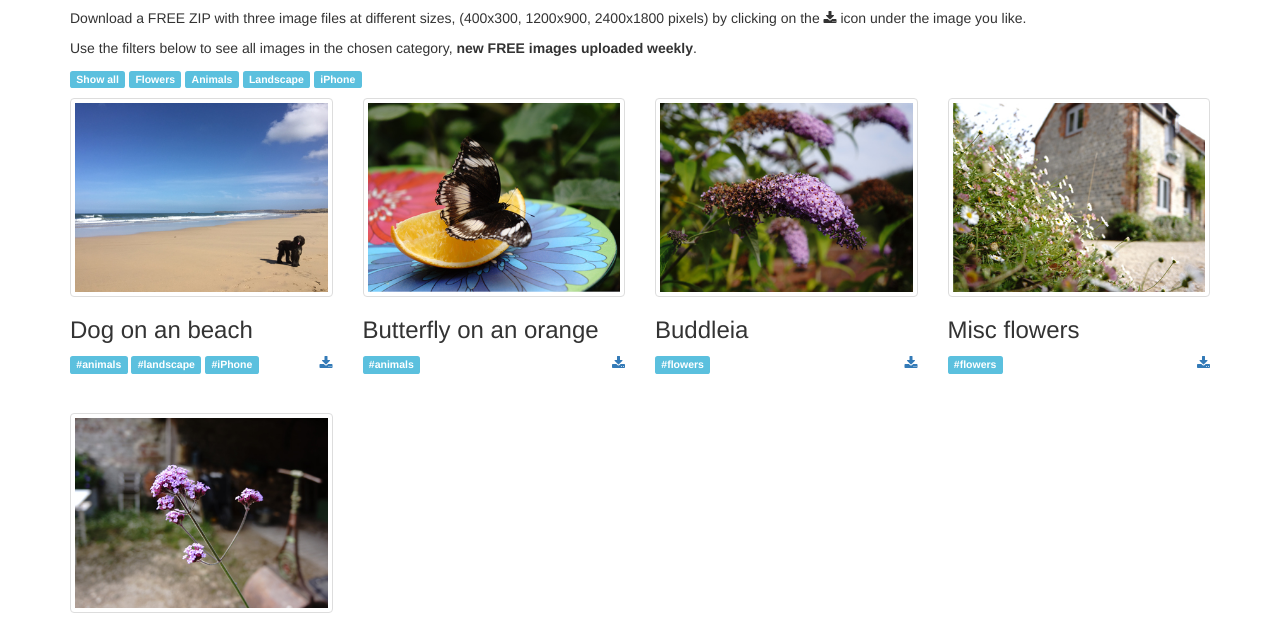
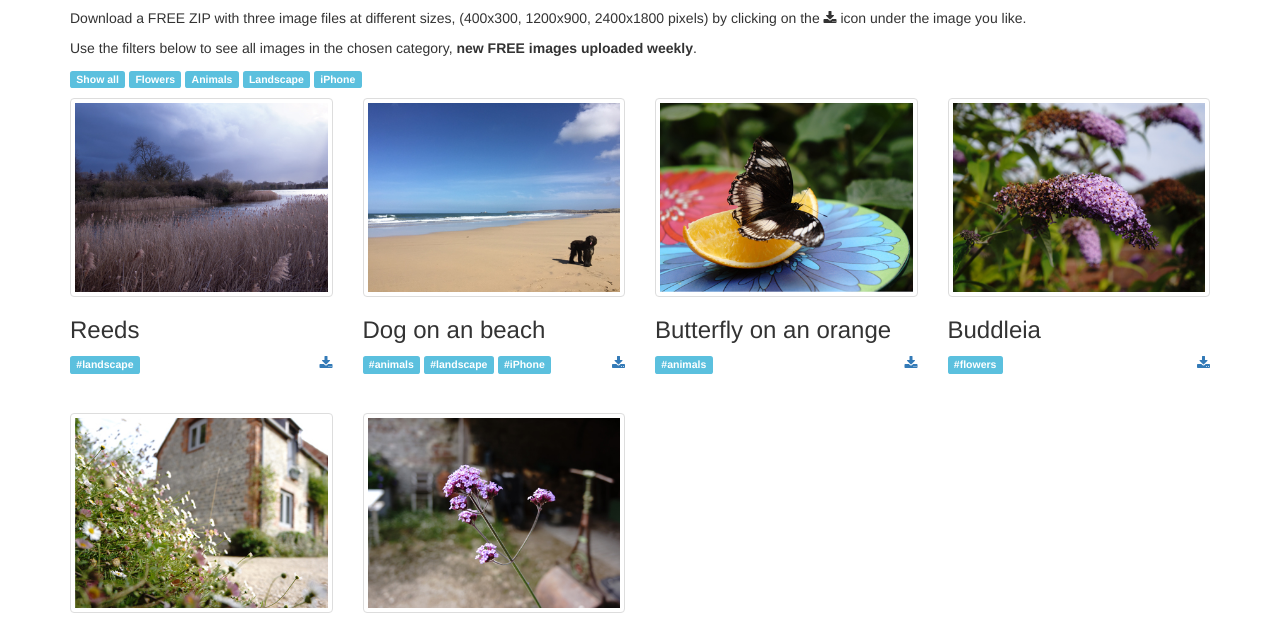
Before and after one commit to ritey/ritey.github.io, a plain HTML site: page index.html in a window 1280 px wide. Shown: the part 172-800 px from the top of the page. Drawn offline with nearby package versions, Linux system fonts and the light colour scheme.

Commit message:
New image

```diff
--- a/index.html
+++ b/index.html
@@ -88,6 +88,16 @@
 
             <div class="row grid">
 
+                <div class="col-lg-3 col-md-4 col-xs-6 thumb landscape">
+                    <a class="thumbnail" href="/photos/large/reeds-18-08-2016.jpg">
+                        <img class="img-responsive" src="photos/thumbs/reeds-18-08-2016.jpg" alt="">
+                    </a>
+                    <div class="caption">
+                        <h3>Reeds</h3>
+                        <p><span class="button label label-info" data-filter=".landscape">#landscape</span> <a onclick="ga('send', 'event', 'Download', 'zip', 'reeds');" href="/downloads/reeds-18-08-2016.zip" class="pull-right" title="Download ZIP reeds"><span class="fa fa-download" aria-hidden="true"></span></a></p>
+                    </div>
+                </div>
+
                 <div class="col-lg-3 col-md-4 col-xs-6 thumb animals landscape iphone">
                     <a class="thumbnail" href="/photos/large/beach-18-08-2016.jpg">
                         <img class="img-responsive" src="photos/thumbs/beach-18-08-2016.jpg" alt="">
@@ -167,6 +177,7 @@
         <script>window.jQuery || document.write('<script src="js/vendor/jquery-1.12.4.min.js"><\/script>')</script>
         <script src="js/plugins.js"></script>
         <script src="js/vendor/bootstrap.min.js"></script>
+        <script src="js/vendor/jquery.unveil.js"></script>
         <script src="js/main.js"></script>
         <script src="https://npmcdn.com/isotope-layout@3.0/dist/isotope.pkgd.min.js"></script>
 
@@ -190,6 +201,8 @@
                     $grid.isotope({ filter: filterValue });
                 });
 
+                $("img").unveil();
+
             });
         </script>
     </body>
--- /dev/null
+++ b/js/vendor/jquery.unveil.js
@@ -0,0 +1,56 @@
+/**
+ * jQuery Unveil
+ * A very lightweight jQuery plugin to lazy load images
+ * http://luis-almeida.github.com/unveil
+ *
+ * Licensed under the MIT license.
+ * Copyright 2013 Luís Almeida
+ * https://github.com/luis-almeida
+ */
+
+;(function($) {
+
+  $.fn.unveil = function(threshold, callback) {
+
+    var $w = $(window),
+        th = threshold || 0,
+        retina = window.devicePixelRatio > 1,
+        attrib = retina? "data-src-retina" : "data-src",
+        images = this,
+        loaded;
+
+    this.one("unveil", function() {
+      var source = this.getAttribute(attrib);
+      source = source || this.getAttribute("data-src");
+      if (source) {
+        this.setAttribute("src", source);
+        if (typeof callback === "function") callback.call(this);
+      }
+    });
+
+    function unveil() {
+      var inview = images.filter(function() {
+        var $e = $(this);
+        if ($e.is(":hidden")) return;
+
+        var wt = $w.scrollTop(),
+            wb = wt + $w.height(),
+            et = $e.offset().top,
+            eb = et + $e.height();
+
+        return eb >= wt - th && et <= wb + th;
+      });
+
+      loaded = inview.trigger("unveil");
+      images = images.not(loaded);
+    }
+
+    $w.on("scroll.unveil resize.unveil lookup.unveil", unveil);
+
+    unveil();
+
+    return this;
+
+  };
+
+})(window.jQuery || window.Zepto);
```
